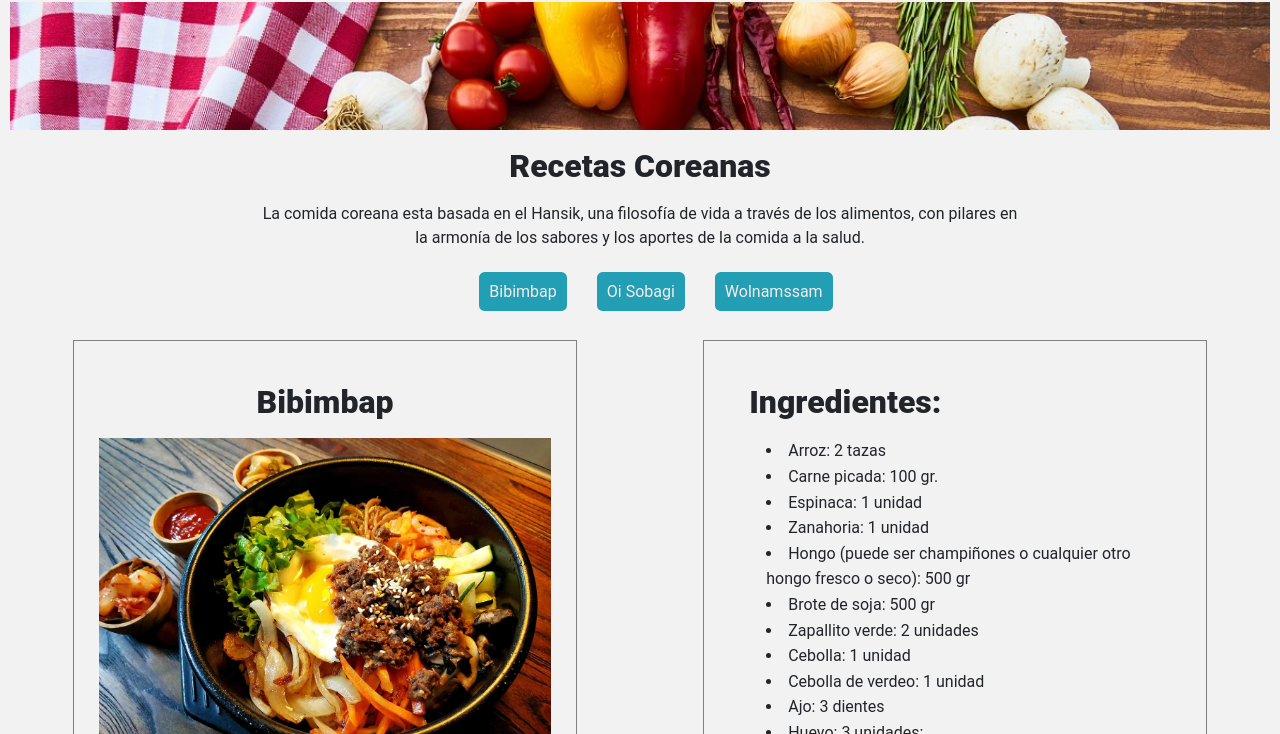
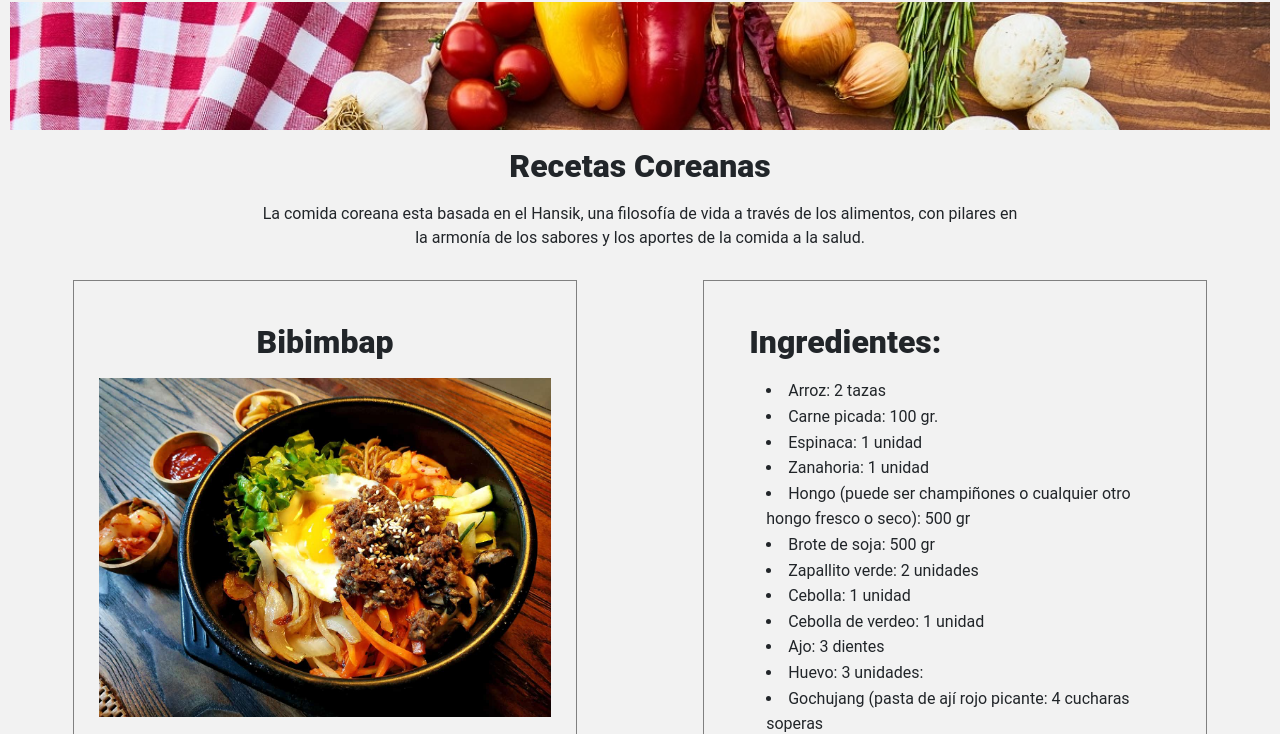
Before and after one commit to npressello/CocinaCasera-Pressello, a plain HTML site: page pages/bibimbap.html in a window 1280 px wide. Shown: the part 61-795 px from the top of the page. Drawn offline with nearby package versions, Linux system fonts and the light colour scheme.

Commit message:
remuevo navegacion entre recetas debido a que ahora se puede ingresar a cualquier receta desde el nav principal

```diff
--- a/pages/bibimbap.html
+++ b/pages/bibimbap.html
@@ -57,23 +57,6 @@
                 <img src="../images/edited/bibimbap-banner.jpeg" alt="ingredientes varios de cocina">
                 <h2>Recetas Coreanas</h2>
                 <p>La comida coreana esta basada en el Hansik, una filosofía de vida a través de los alimentos, con pilares en la armonía de los sabores y los aportes de la comida a la salud.</p>
-
-                <!-- Navegacion entre recetas -->
-                <nav class="nav-recetas">
-                    <ul>
-                        <li>
-                            <a class="btn-pagina" href="bibimbap.html">Bibimbap</a>
-                        </li>
-                        <li>
-                            <a class="btn-pagina" href="oi-sobagi.html">Oi Sobagi</a>
-                        </li>
-                        <li>
-                            <a class="btn-pagina" href="wolnamssam.html">Wolnamssam</a>
-                        </li>
-                    </ul>
-                </nav>
-                <!-- Fin Navegacion entre recetas -->
-
             </section>
             <!-- Fin Banner principal / Titulo / Descripcion -->
 
```
Also changed, not shown: pages/oi-sobagi.html (+0 -17 lines), pages/wolnamssam.html (+0 -17 lines).
